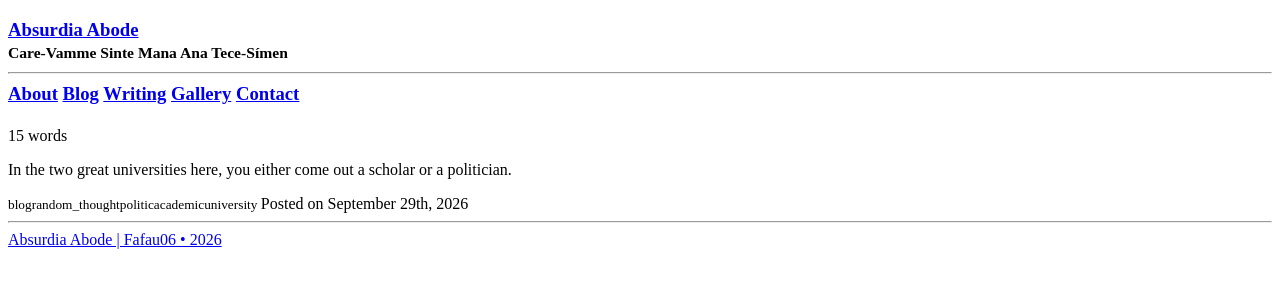
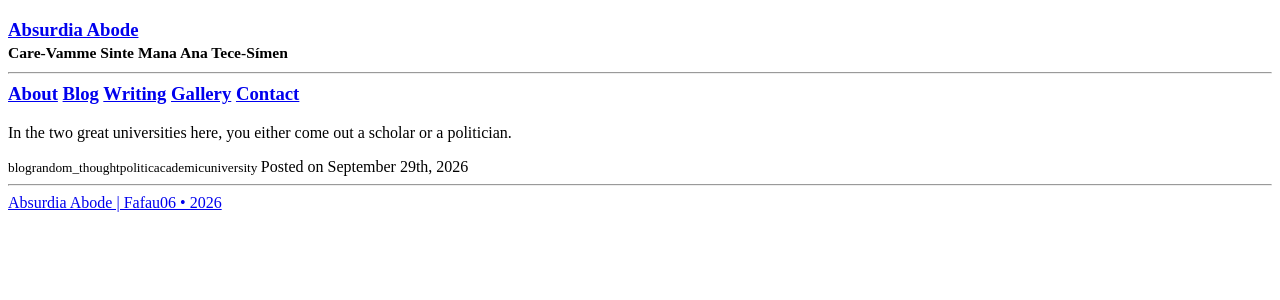
Before and after one commit to Fafau06/fafau06.github.io, a Jekyll site: the page built from _blogs/2026-09-29-.md, in a window 1280 px wide. Shown: the top 300 px of the page. Built offline with Jekyll 4.4.1, drawn with Linux system fonts in a browser that asks for light colours; a script that is not in the unit is left out.

Commit message:
Update blog-item.html

```diff
--- a/_layouts/blog-item.html
+++ b/_layouts/blog-item.html
@@ -3,15 +3,8 @@
 ---
 <main class="h-entry">
   <link rel="author" class="p-author h-card" href="https://fafau06.github.io/" content="Fafau06">
-  <h1 class="p-name">
-    {{ page.title }}
-  </h1>
-  <span class="post-date">
-    {% assign words = content | number_of_words %}
-    {{ words }} words
-  </span>
   {% if page.image %}
-  <img class="content-image u-photo" src="{{ site.github.url }}/assets/img/{{ page.image }}"/>
+    <img class="content-image u-photo" src="{{ site.github.url }}/assets/img/{{ page.image }}"/>
   {% endif %}
   <article class="content-post e-content">
     {{ content }}
```
